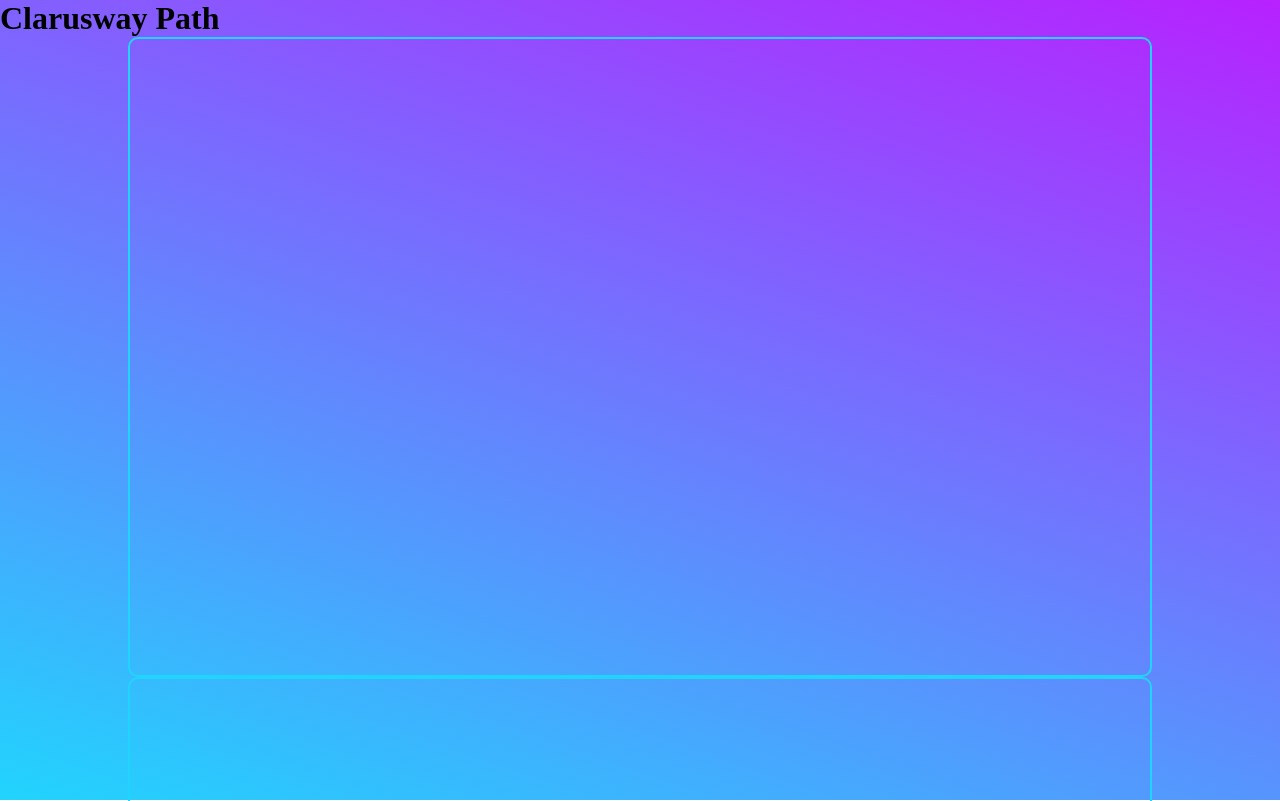
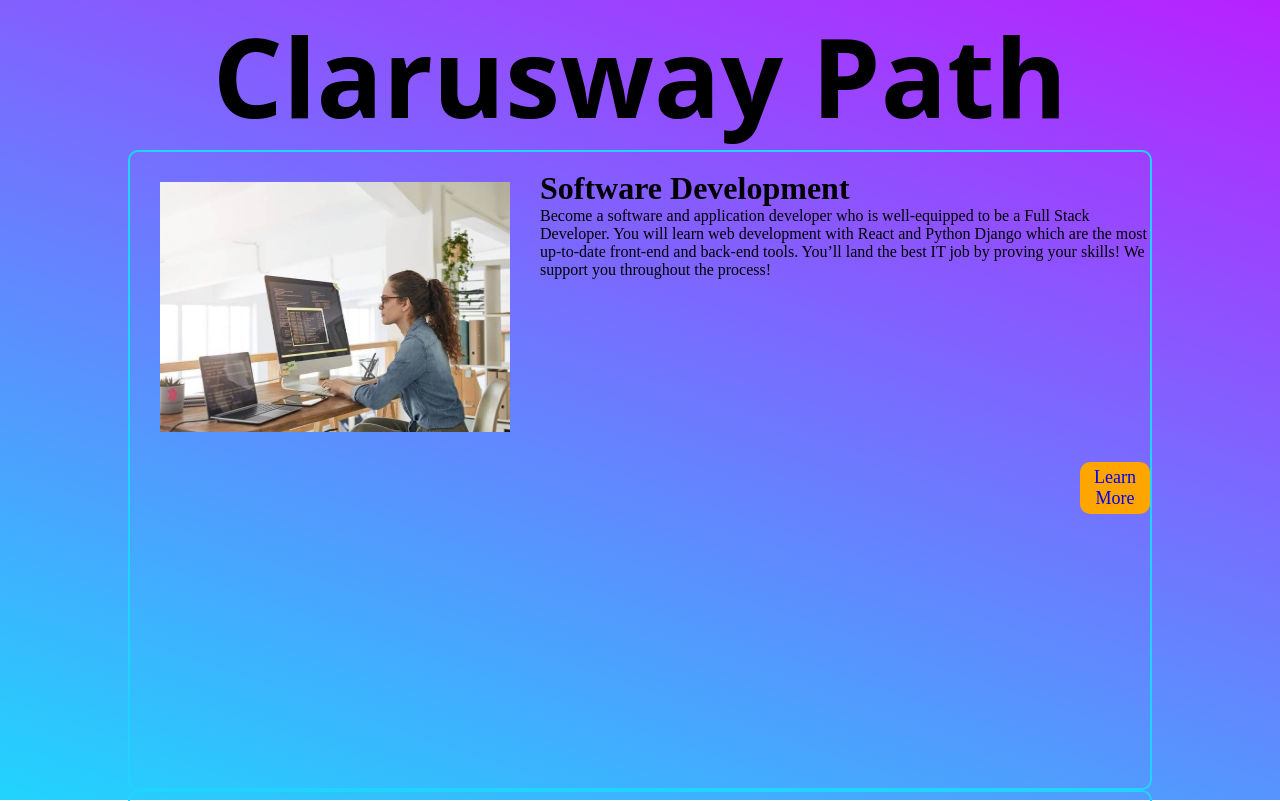
Before and after one commit to Caner-Yesiltas/Ckarusway-Pathway-Assignment, a plain HTML site: page Index.html in a window 1280 px wide. Shown: the top 801 px of the page. Drawn offline with Linux system fonts and the light colour scheme; a web font is replaced by a local one.

Commit message:
versiyon 5

```diff
--- a/Index.html
+++ b/Index.html
@@ -5,21 +5,33 @@
     <meta name="viewport" content="width=device-width, initial-scale=1.0" />
     <title>Clarusway Pathway</title>
     <link rel="stylesheet" href="index.css" />
-    <link rel="preconnect" href="https://fonts.googleapis.com" />
-    <link rel="preconnect" href="https://fonts.gstatic.com" crossorigin />
-    <link
-      href="https://fonts.googleapis.com/css2?family=Rubik+Vinyl&display=swap"
-      rel="stylesheet"
-    />
+
+    <style>
+      @import url("https://fonts.googleapis.com/css2?family=Rubik+Vinyl&display=swap");
+    </style>
   </head>
 
   <body>
     <div class="container">
-      <head>
+      <header>
         <h1>Clarusway Path</h1>
-      </head>
+      </header>
 
-      <div class="box box1"></div>
+      <div class="box box1">
+        <img src="./images/fs.jpg" alt="Software Development Picture" />
+        <br />
+        <h1>Software Development</h1>
+
+        <p>
+          Become a software and application developer who is well-equipped to be
+          a Full Stack Developer. You will learn web development with React and
+          Python Django which are the most up-to-date front-end and back-end
+          tools. You’ll land the best IT job by proving your skills! We support
+          you throughout the process!
+        </p>
+        <button class="button">
+            <a href="https://clarusway.com/full-stack-developer/" target="_blank" rel="noopener noreferrer">Learn More</a>
+      </div>
 
       <div class="box box2"></div>
       <div class="box box3"></div>
--- a/index.css
+++ b/index.css
@@ -19,8 +19,46 @@
   margin-left: 10%;
 }
 
-head h1 {
+header h1 {
   font-family: "Rubik Vinyl", system-ui;
+  font-weight: 700;
+  font-style: normal;
+  text-align: center;
+  font-size: 110px;
+}
+
+@import url("https://fonts.googleapis.com/css2?family=Rubik+Vinyl&display=swap");
+
+box1 {
+  margin-top: 600px;
+}
+
+img {
+  height: 250px;
+  width: 350px;
+  margin: 30px;
+  float: left;
+}
+
+.button {
+  background-color: orange;
   font-weight: 400;
-  font-style: normal;
+  font-size: large;
+  padding: 5px;
+  border: none;
+  border-radius: 10px;
+  font-family: "Times New Roman", Times, serif;
+  margin-left: 950px;
 }
+
+a {
+  text-decoration: none;
+}
+
+button:hover {
+  color: darkslateblue;
+}
+
+button:active {
+  background-color: dimgrey;
+}
```
